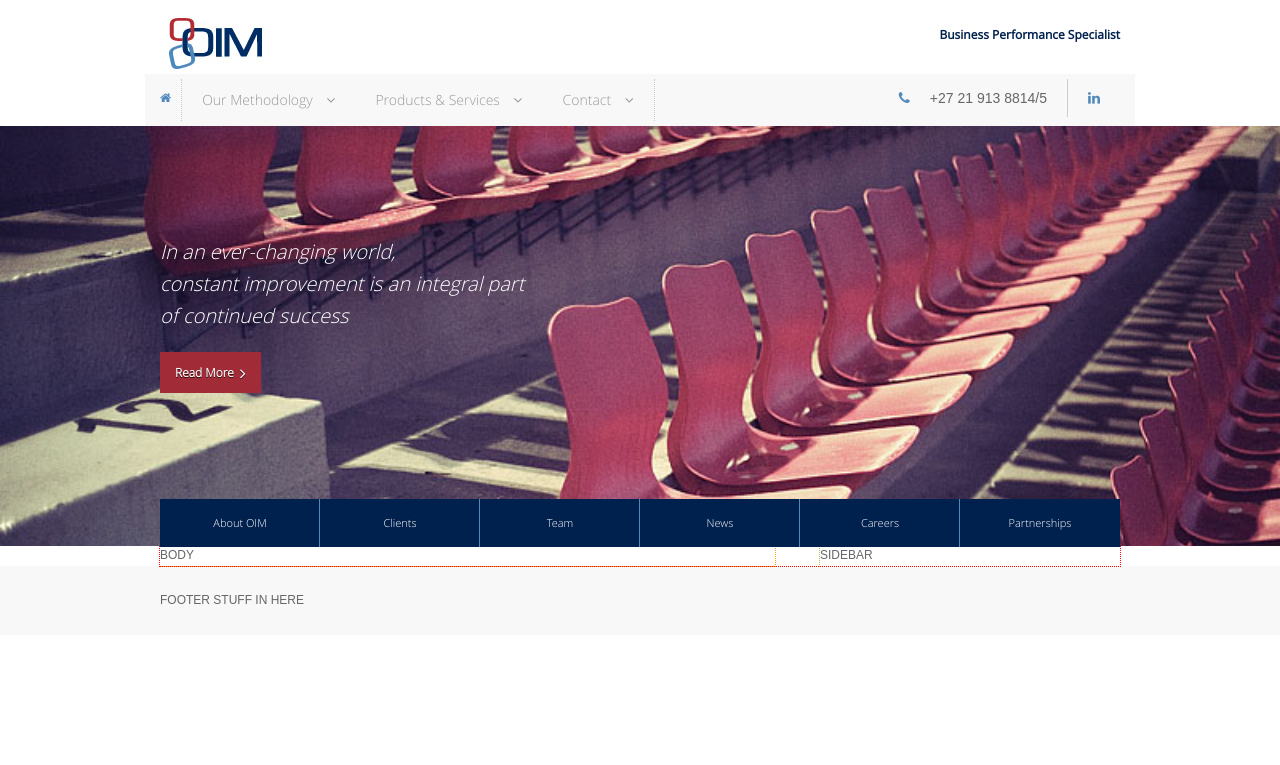
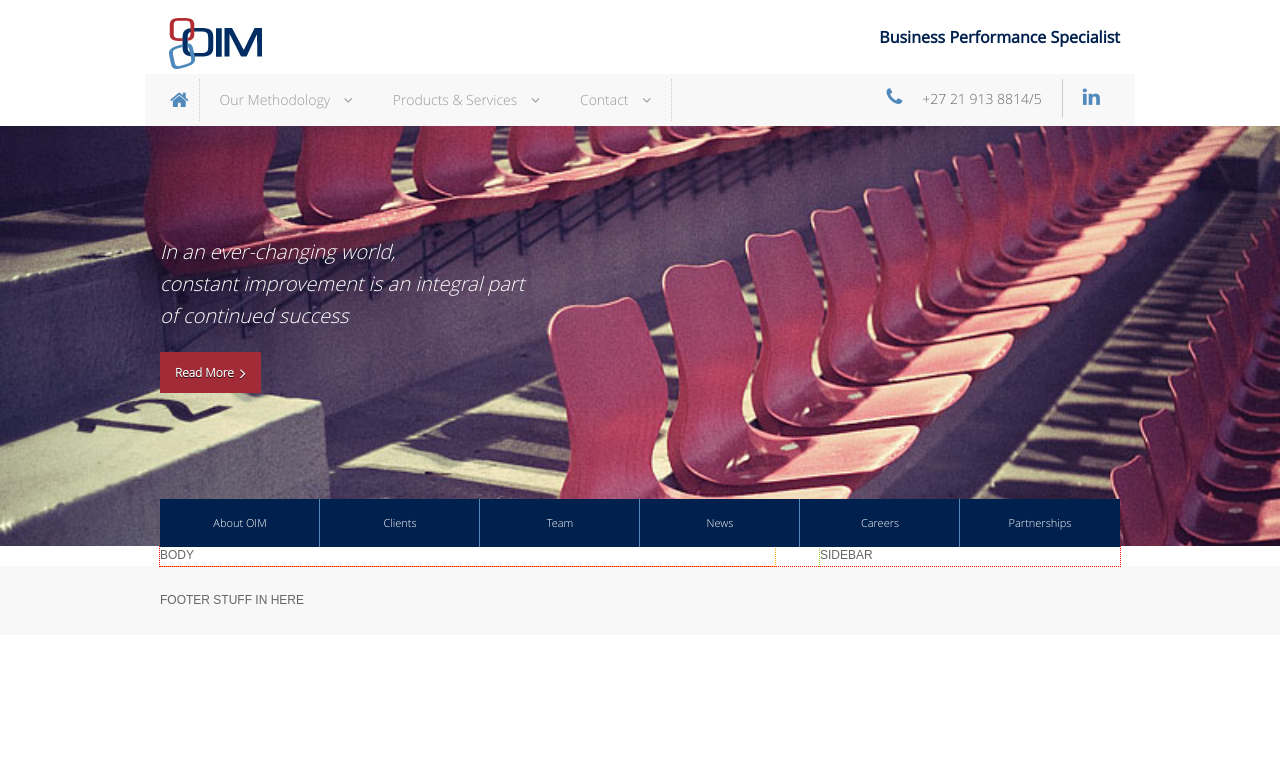
Before and after one commit to Fishgate/OIMGroup, a PHP site: page / in a window 1280 px wide. Shown: the top 765 px of the page. Run offline with PHP 8.4, Linux system fonts and the light colour scheme; some libraries are stand-ins or nearby versions.

Commit message:
Tyrone needed to commit some small css changes before pulling down kyles latest push including the sidebar dev

```diff
--- a/htdocs/css/main.css
+++ b/htdocs/css/main.css
@@ -154,6 +154,7 @@ textarea {
     color: #00204E;/* BLUE DARK */
     font-weight: bold;
     padding-top: 10px;
+    font-size: 16px;
 }
 
 /*============================================
@@ -165,12 +166,16 @@ textarea {
 .details{
     padding: 8px 20px;
     font-size: 14px;
+    font-family: 'opensans';
+}
+.details i, #house{
+    font-size: 20px;
 }
 .border-left{
     border-left: 1px solid #ccc;
 }
 #house{
-    padding:  10px 10px 5px 0;
+    padding: 5px 10px;
 }
 #main-nav{
     padding: 5px 15px;
```
